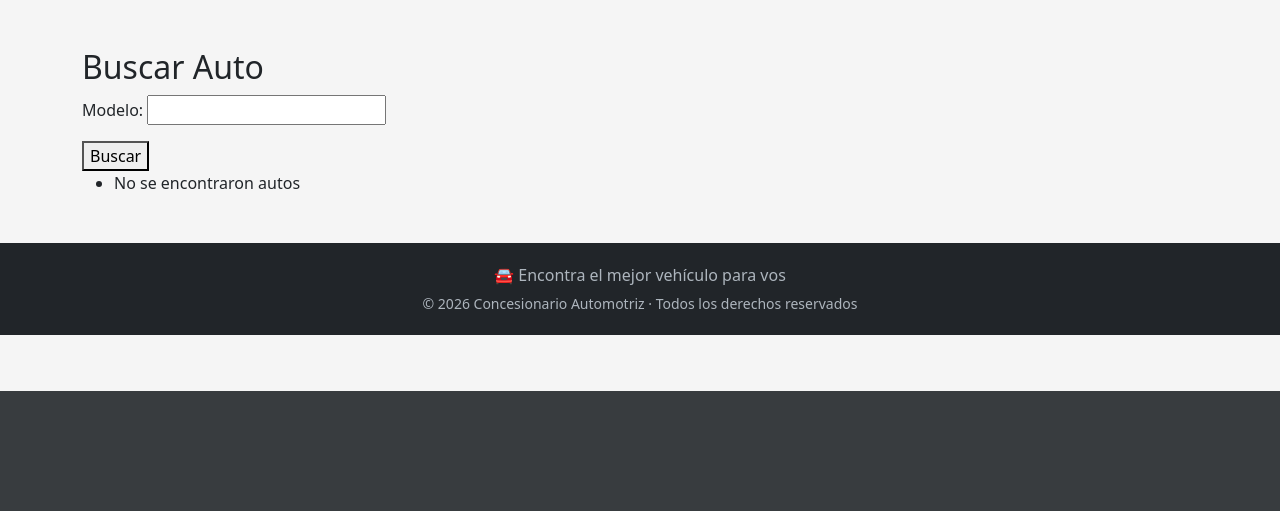
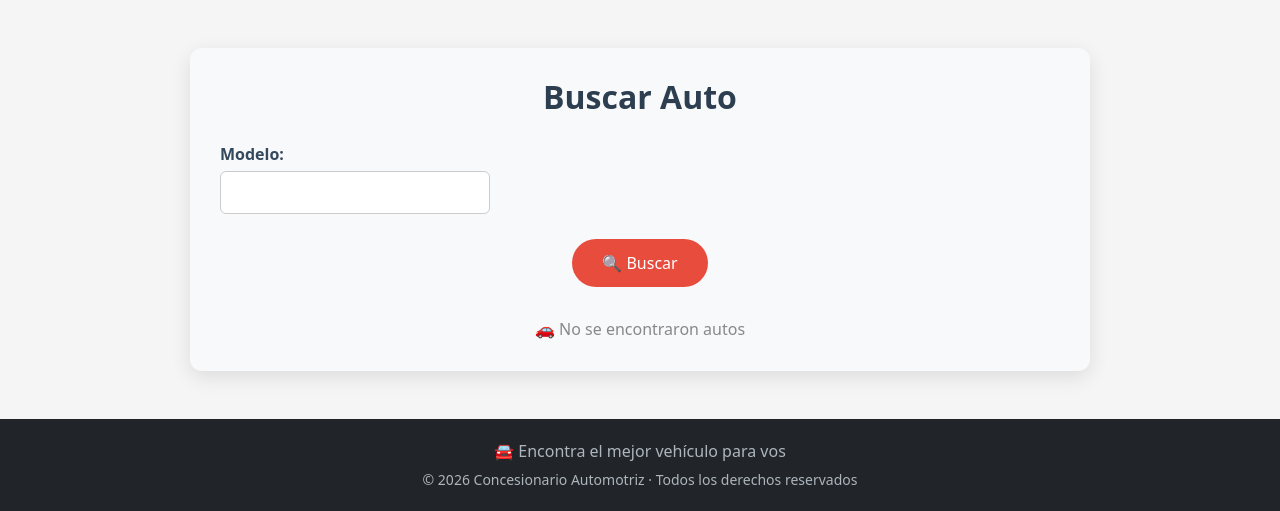
Before and after one commit to leandroimolina-coderhouse/TPN-3-MiPrimeraPagina-LeandroMolina, a Django app: page /buscar-auto/ in a window 1280 px wide. Shown: the part 409-920 px from the top of the page. Before the commit the page ends 800 px from the top, so only its background shows below. Run offline with Django 5.2, Linux system fonts and the light colour scheme.

Commit message:
Commit 3

```diff
--- a/autos/templates/autos/buscar.html
+++ b/autos/templates/autos/buscar.html
@@ -1,18 +1,130 @@
 {% extends 'autos/base.html' %}
 
 {% block contenido %}
+<style>
+    .search-container {
+        max-width: 900px;
+        margin: 40px auto;
+        padding: 30px;
+        background: #f8f9fa;
+        border-radius: 12px;
+        box-shadow: 0 6px 20px rgba(0, 0, 0, 0.1);
+    }
+
+    .search-container h2 {
+        text-align: center;
+        margin-bottom: 25px;
+        color: #2c3e50;
+        font-weight: bold;
+    }
+
+    .search-form {
+        display: grid;
+        grid-template-columns: repeat(auto-fit, minmax(220px, 1fr));
+        gap: 15px;
+        margin-bottom: 30px;
+    }
+
+    .search-form p {
+        margin: 0;
+    }
+
+    .search-form label {
+        font-weight: 600;
+        color: #34495e;
+        margin-bottom: 5px;
+        display: block;
+    }
+
+    .search-form input,
+    .search-form select {
+        width: 100%;
+        padding: 10px;
+        border-radius: 6px;
+        border: 1px solid #ccc;
+        font-size: 14px;
+    }
+
+    .search-button {
+        grid-column: 1 / -1;
+        text-align: center;
+        margin-top: 10px;
+    }
+
+    .search-button button {
+        background: #e74c3c;
+        color: #fff;
+        border: none;
+        padding: 12px 30px;
+        border-radius: 30px;
+        font-size: 16px;
+        cursor: pointer;
+        transition: background 0.3s ease;
+    }
+
+    .search-button button:hover {
+        background: #c0392b;
+    }
+
+    .results {
+        display: grid;
+        grid-template-columns: repeat(auto-fit, minmax(250px, 1fr));
+        gap: 20px;
+    }
+
+    .car-card {
+        background: #ffffff;
+        border-radius: 10px;
+        padding: 20px;
+        box-shadow: 0 4px 10px rgba(0, 0, 0, 0.08);
+        text-align: center;
+        transition: transform 0.3s ease;
+    }
+
+    .car-card:hover {
+        transform: translateY(-5px);
+    }
+
+    .car-card h3 {
+        margin-bottom: 10px;
+        color: #2c3e50;
+    }
+
+    .car-card p {
+        margin: 5px 0;
+        color: #555;
+    }
+
+    .no-results {
+        text-align: center;
+        color: #888;
+        font-size: 16px;
+        grid-column: 1 / -1;
+    }
+</style>
+
+<div class="search-container">
     <h2>Buscar Auto</h2>
 
-<form method="get">
+    <form method="get" class="search-form">
         {{ form.as_p }}
-    <button type="submit">Buscar</button>
+
+        <div class="search-button">
+            <button type="submit">🔍 Buscar</button>
+        </div>
     </form>
 
-<ul>
+    <div class="results">
         {% for auto in autos %}
-        <li>{{ auto.marca }} - {{ auto.modelo }} - {{ auto.anio }}</li>
+            <div class="car-card">
+                <h3>{{ auto.marca }} {{ auto.modelo }}</h3>
+                <p><strong>Año:</strong> {{ auto.anio }}</p>
+            </div>
         {% empty %}
-        <li>No se encontraron autos</li>
+            <div class="no-results">
+                🚗 No se encontraron autos
+            </div>
         {% endfor %}
-</ul>
+    </div>
+</div>
 {% endblock %}
```
Lines whose indentation alone changed are shown as unchanged.
